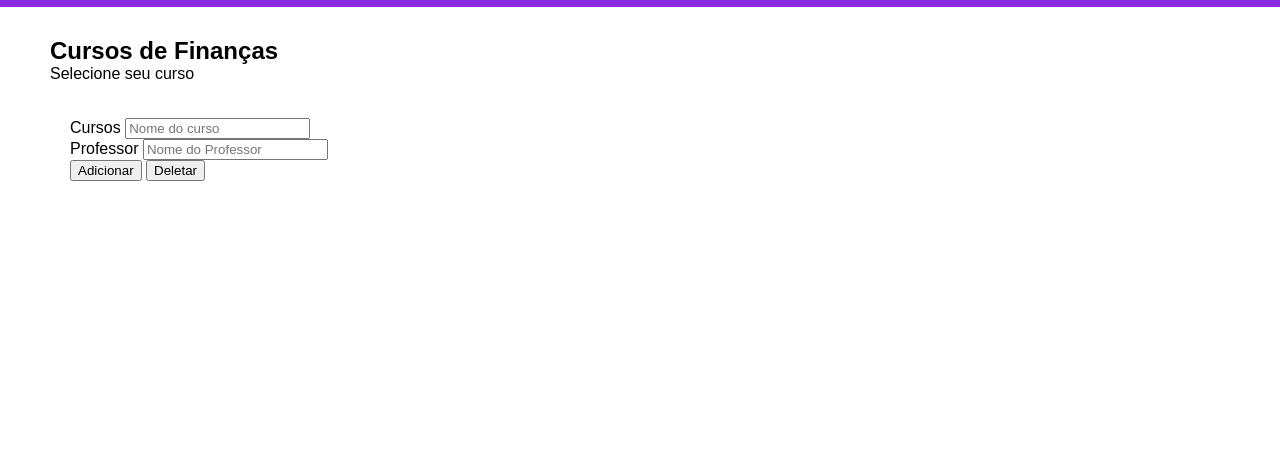
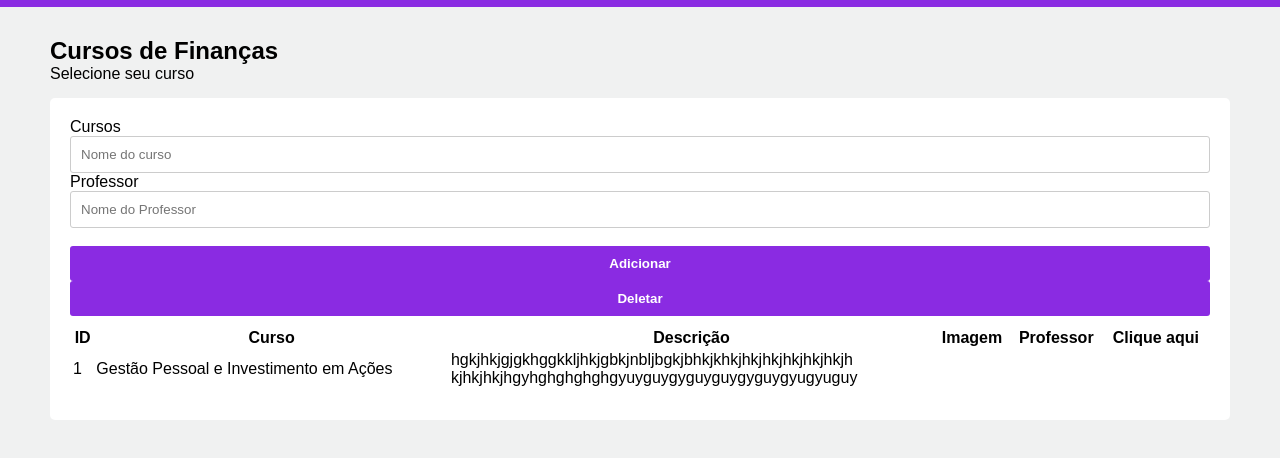
Before and after one commit to NobreJanio/Profinal, a plain HTML site: page index.html in a window 1280 px wide. Shown: the part 50-508 px from the top of the page. Drawn offline with Linux system fonts and the light colour scheme.

Commit message:
css e tabela iniada
.lineIput, input e button

iniciado a tabela

```diff
--- a/css/style.css
+++ b/css/style.css
@@ -4,6 +4,7 @@
 
 body {
     font-family: 'Nunito Sans', sans-serif;
+    background-color: #f0f1f1;
 }
 header {
     background-color: blueviolet;
@@ -23,3 +24,30 @@ main {
     margin-top: 15px;
     border-radius: 5px;
 }
+
+.lineInput {
+    display:grid;
+    margin-bottom: 10px;
+}
+
+input {
+    padding: 10px;
+    border: 1px solid #ccc;
+    border-radius: 3px;
+    outline: 0;
+}
+
+button {
+    border: 0px;
+    padding: 10px;
+    outline: 0;
+    background-color: blueviolet;
+    color: #fff;
+    border-radius: 3px;
+    font-weight: bold;
+    transition: all ease 0.3s;
+}
+
+button:hover {
+    background-color: rgb(95, 30, 155);
+}
--- a/index.html
+++ b/index.html
@@ -39,6 +39,28 @@
             <button onclick="produtos.excluir()">Deletar</button>
         </div>
 
+        <div class="content"></div>
+        <table>
+            <thead>
+                <th> ID</th>
+                <th>Curso</th>
+                <th>Descrição</th>
+                <th>Imagem</th>
+                <th>Professor</th>
+                <th>Clique aqui</th>
+            </thead>
+            <tbody>
+                <tr>
+                    <td>1</td>
+                    <td>Gestão Pessoal e Investimento em Ações</td>
+                    <td>hgkjhkjgjgkhggkkljhkjgbkjnbljbgkjbhkjkhkjhkjhkjhkjhkjhkjh<br>kjhkjhkjhgyhghghghghgyuyguygyguyguygyguygyugyuguy</td>
+                    <td></td>
+                    <td></td>
+                    <td></td>
+                </tr>
+            </tbody>
+        </table>
+
     </main>
 
 
```
